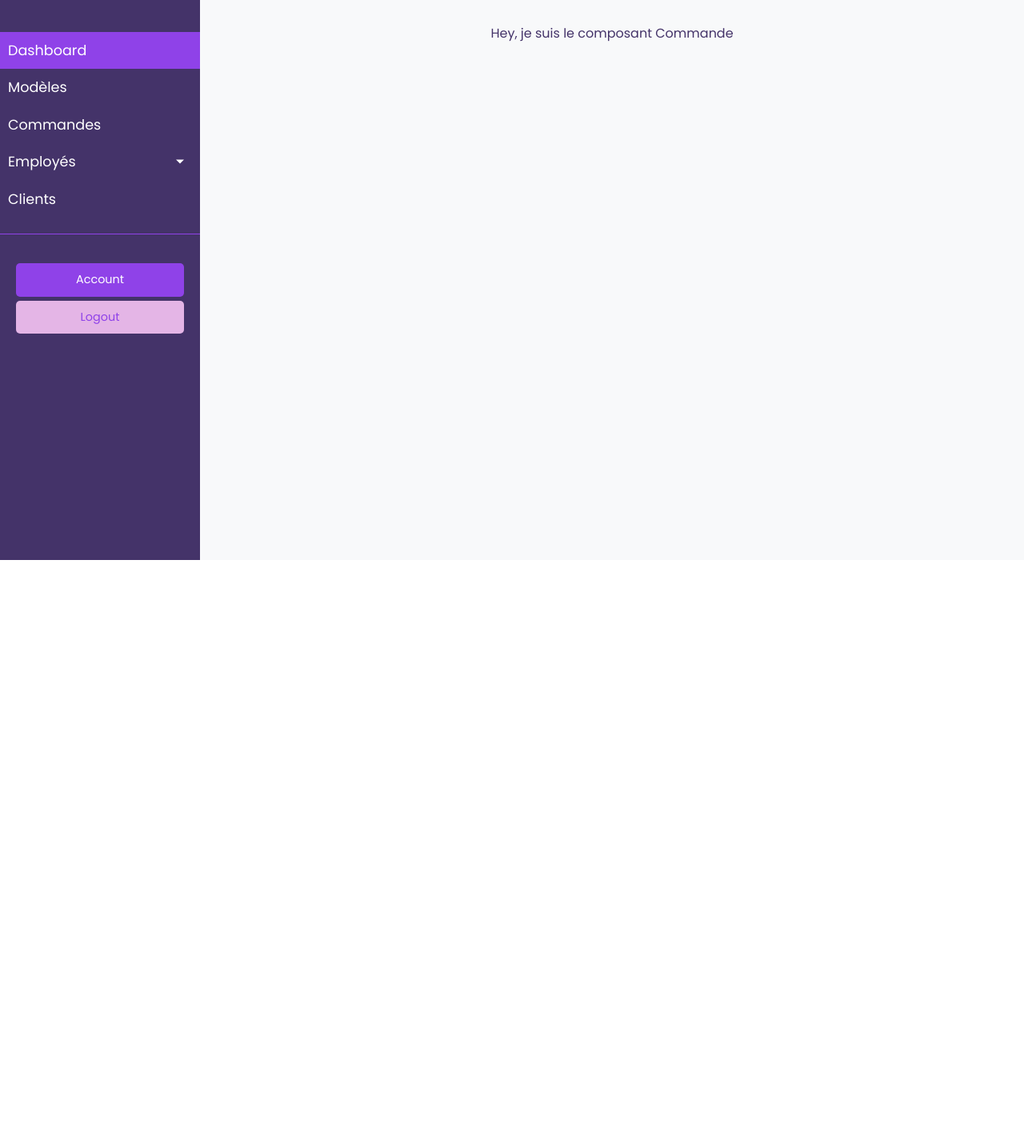
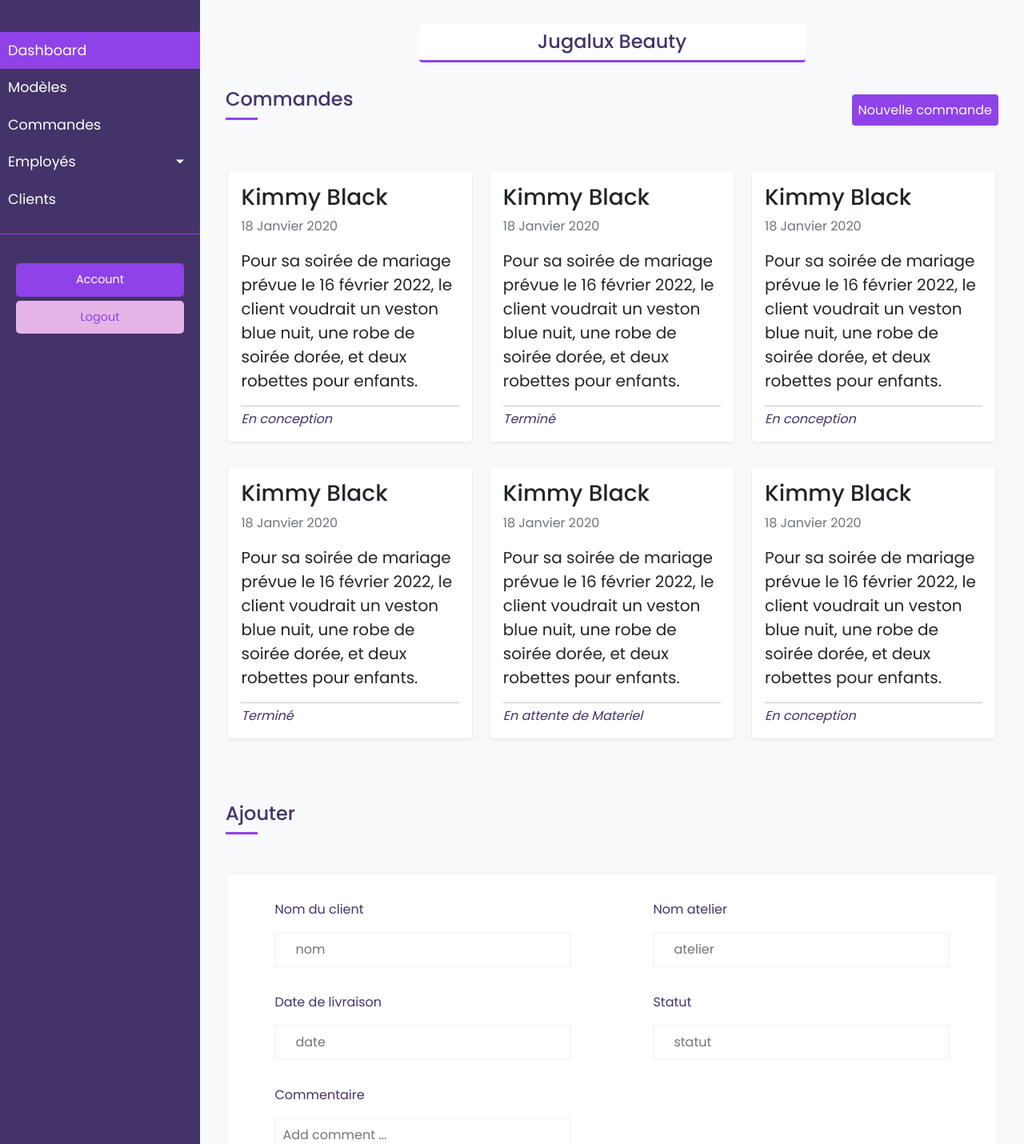
Before and after one commit to main-c/mon-atelier, a React (Create React App) app in the folder src/frontend/mon_atelier/: page /commande in a window 1280 px wide. Shown: the part 100-1530 px from the top of the page at 80% size. Before the commit the page ends 800 px from the top, so only its background shows below. Built offline with nearby package versions, Linux system fonts and the light colour scheme.

Commit message:
integration of Command component

```diff
--- a/src/frontend/mon_atelier/src/App.js
+++ b/src/frontend/mon_atelier/src/App.js
@@ -12,6 +12,7 @@ import Modele from './dashboard/Modele';
 import Client from './dashboard/Client';
 import Account from './dashboard/Account';
 import Dashboard from './dashboard/Dashboard';
+import DetailCommand from './dashboard/DetailCommand';
 import { BrowserRouter, Routes, Route } from 'react-router-dom';
 
 import './App.css';
@@ -37,6 +38,7 @@ function App() {
           <Route path="/dashboard_modele" element={<Modele/>} />
           <Route path="/dashboard_client" element={<Client/>} />
           <Route path="/account" element={<Account/>} />
+          <Route path="/detail_commande" element={<DetailCommand/>} />
         </Routes>
 
       </BrowserRouter>
--- a/src/frontend/mon_atelier/src/dashboard/Commande.js
+++ b/src/frontend/mon_atelier/src/dashboard/Commande.js
@@ -1,14 +1,144 @@
 import React from 'react';
 import Layout from './Layout.js';
+import { Link } from 'react-router-dom';
 
 
 function Commande(){
 
 	const commande = (
 
-		<div className="container-fluid">
+		<div className="container-fluid px-0">
 
-			<p className="text-center text-violet">Hey, je suis le composant Commande</p>
+			<div className="d-flex justify-content-center">
+				<div className="underline bg-white pt-2 w-50 rounded">
+					<h4 className="text-violet text-center">Jugalux Beauty</h4>
+				</div>
+			</div>
+
+			<div className="d-flex justify-content-between">
+				<div className="underline mb-5 mt-lg-3 mt-5 pt-lg-3">
+					<h4 className="text-violet">Commandes</h4>
+				</div>
+				<div className="mt-5 pt-lg-0 pt-2">
+					<a href="#newCommand" className="text-light text-center bg-violet2 p-2 rounded">Nouvelle commande</a>
+				</div>
+			</div>
+
+
+			<div className="container-fluid mb-2 px-0">
+				<div className="row">
+					<div className="col-lg-4 p-3 my-3 mx-auto shadow-sm rounded card_command">
+						<Link to="/detail_commande" className="text-dark">
+							<h3>Kimmy Black</h3>
+							<p className="text-secondary">18 Janvier 2020</p>
+							<p className="fs-5">
+								Pour sa soirée de mariage prévue le 16 février 2022, le client voudrait un veston blue nuit,
+								une robe de soirée dorée, et deux robettes pour enfants.
+							</p>
+							<hr className="mb-1" />
+							<i className="text-violet">En conception</i>
+						</Link>
+					</div>
+					<div className="col-lg-4 p-3 my-3 mx-auto shadow-sm rounded card_command">
+						<Link to="/detail_commande" className="text-dark">
+							<h3>Kimmy Black</h3>
+							<p className="text-secondary">18 Janvier 2020</p>
+							<p className="fs-5">
+								Pour sa soirée de mariage prévue le 16 février 2022, le client voudrait un veston blue nuit,
+								une robe de soirée dorée, et deux robettes pour enfants.
+							</p>
+							<hr className="mb-1" />
+							<i className="text-violet">Terminé</i>
+						</Link>
+					</div>
+					<div className="col-lg-4 p-3 my-3 mx-auto shadow-sm rounded card_command">
+						<Link to="/detail_commande" className="text-dark">
+							<h3>Kimmy Black</h3>
+							<p className="text-secondary">18 Janvier 2020</p>
+							<p className="fs-5">
+								Pour sa soirée de mariage prévue le 16 février 2022, le client voudrait un veston blue nuit,
+								une robe de soirée dorée, et deux robettes pour enfants.
+							</p>
+							<hr className="mb-1" />
+							<i className="text-violet">En conception</i>
+						</Link>
+					</div>
+					<div className="col-lg-4 p-3 my-3 mx-auto shadow-sm rounded card_command">
+						<Link to="/detail_commande" className="text-dark">
+							<h3>Kimmy Black</h3>
+							<p className="text-secondary">18 Janvier 2020</p>
+							<p className="fs-5">
+								Pour sa soirée de mariage prévue le 16 février 2022, le client voudrait un veston blue nuit,
+								une robe de soirée dorée, et deux robettes pour enfants.
+							</p>
+							<hr className="mb-1" />
+							<i className="text-violet">Terminé</i>
+						</Link>
+					</div>
+					<div className="col-lg-4 p-3 my-3 mx-auto shadow-sm rounded card_command">
+						<Link to="/detail_commande" className="text-dark">
+							<h3>Kimmy Black</h3>
+							<p className="text-secondary">18 Janvier 2020</p>
+							<p className="fs-5">
+								Pour sa soirée de mariage prévue le 16 février 2022, le client voudrait un veston blue nuit,
+								une robe de soirée dorée, et deux robettes pour enfants.
+							</p>
+							<hr className="mb-1" />
+							<i className="text-violet">En attente de Materiel</i>
+						</Link>
+					</div>
+					<div className="col-lg-4 p-3 my-3 mx-auto shadow-sm rounded card_command">
+						<Link to="/detail_commande" className="text-dark">
+							<h3>Kimmy Black</h3>
+							<p className="text-secondary">18 Janvier 2020</p>
+							<p className="fs-5">
+								Pour sa soirée de mariage prévue le 16 février 2022, le client voudrait un veston blue nuit,
+								une robe de soirée dorée, et deux robettes pour enfants.
+							</p>
+							<hr className="mb-1" />
+							<i className="text-violet">En conception</i>
+						</Link>
+					</div>
+
+				</div>
+			</div>
+
+
+			<div className="underline my-5 pt-lg-3" id="newCommand">
+				<h4 className="text-violet">Ajouter</h4>
+			</div>
+
+			<form method="POST" action="" className="py-4 mb-5 px-3 border-violet3 bg-white">
+				<div className="row justify-content-around">
+					<div className="col-lg-5 my-2">
+						<p className="text-violet">Nom du client</p>
+						<input type="text" name="user" id="user" placeholder="nom" className="text-violet border-violet3 px-3 py-2 px-4 inputCommand" required/>
+					</div>
+					<div className="col-lg-5 my-2">
+						<p className="text-violet">Nom atelier</p>
+						<input type="text" name="user" id="user" placeholder="atelier" className="text-violet border-violet3 px-3 py-2 px-4 inputCommand" required/>
+					</div>
+				</div>
+				<div className="row justify-content-around mt-lg-3">
+					<div className="col-lg-5 my-2">
+						<p className="text-violet">Date de livraison</p>
+						<input type="text" name="user" id="user" placeholder="date" className="text-violet border-violet3 px-3 py-2 px-4 inputCommand" required/>
+					</div>
+					<div className="col-lg-5 my-2">
+						<p className="text-violet">Statut</p>
+						<input type="text" name="user" id="user" placeholder="statut" className="text-violet border-violet3 px-3 py-2 px-4 inputCommand" required/>
+					</div>
+				</div>
+				<div className="row justify-content-around mt-lg-3">
+					<div className="col-lg-5 my-2">
+						<p className="text-violet">Commentaire</p>
+						<textarea type="text-area" name="user" id="user" placeholder="Add comment ... " className="text-violet border-violet3 p-2 w-100 inputCommand" required></textarea>
+					</div>
+					<div className="col-lg-5 my-lg-2 mt-lg-auto mt-5">
+						<input type="submit" value="Ajouter la commande" className="text-light bg-violet p-2"/>
+					</div>
+				</div>
+			</form>
 
 		</div>
 
--- /dev/null
+++ b/src/frontend/mon_atelier/src/dashboard/DetailCommand.js
@@ -0,0 +1,21 @@
+import React from 'react';
+import Layout from './Layout.js';
+
+
+function DetailCommand(){
+
+	const detail_commande = (
+
+		<div className="container-fluid">
+			<p className="text-center text-violet">Hey, ici vous pourrez voir les détails cette commande <br />
+			ainsi que la modifier</p>
+		</div>
+
+	);
+
+	return(
+
+		<Layout content={detail_commande} />
+	);
+}
+export default DetailCommand;
--- a/src/frontend/mon_atelier/src/dashboard/dashboard.css
+++ b/src/frontend/mon_atelier/src/dashboard/dashboard.css
@@ -1,6 +1,9 @@
 /* Dashboard Component */
 .bg-violet2{
 	background: #8f42e8;
+}
+.border-violet3{
+	border: 2px solid #f8f5fa;
 }
 
 .underline{
@@ -20,7 +23,7 @@
 .stats:hover{
 	border-left: 5px solid #443369 !important;
 	color: #443369 !important;
-	background: #f0ebff;
+	background: #f8f5fa;
 	transition: .4s ease-in-out;
 }
 
@@ -28,8 +31,40 @@
 	transition: .4s ease-in-out;
 }
 .command:hover{
-	background: #f0ebff;
+	background: #f8f5fa;
 	transition: .4s ease-in-out;
+}
+
+.inputCommand{
+	transition: .5s ease-in-out;
+}
+.inputCommand:focus{
+	color: black;
+	border: 2px solid #e4b5e6;
+	transition: .5s ease-in-out;
+}
+
+textarea{
+	outline: none;
+}
+
+
+/* Command component */
+
+.card_command{
+	background: #fff;
+	transition: .4s ease-in-out;
+}
+.card_command:hover{
+	background: #f8f5fa;
+	cursor: pointer;
+	transition: .4s ease-in-out;
+}
+
+@media screen and (min-width: 500px){
+	.card_command{
+		width: 31%;
+	}
 }
 
 /* Account Component */
```
